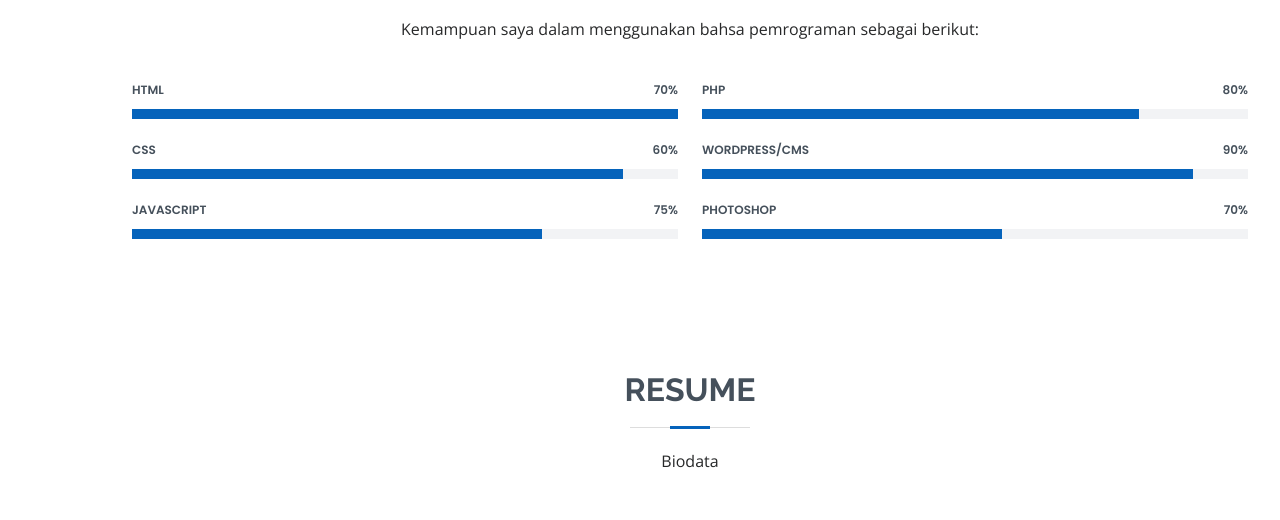
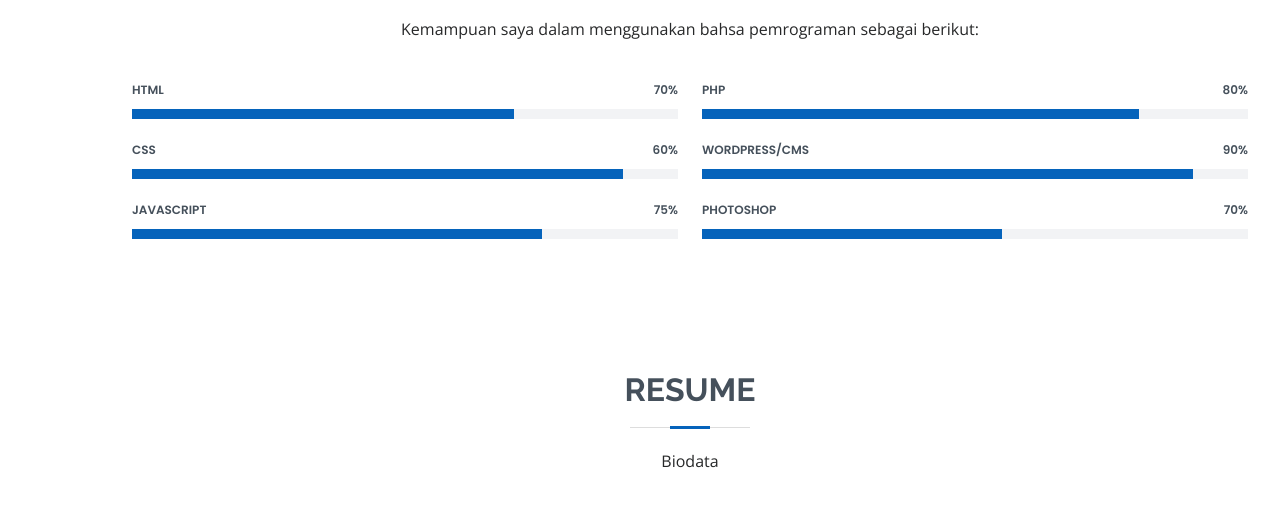
Before and after one commit to Brena321/portofolioku, a plain HTML site: page index.html in a window 1280 px wide. Shown: the part 2061-2581 px from the top of the page. Drawn offline with nearby package versions, Linux system fonts and the light colour scheme.

Commit message:
Update index.html

```diff
--- a/index.html
+++ b/index.html
@@ -184,7 +184,7 @@
             <div class="progress">
               <span class="skill">HTML <i class="val">70%</i></span>
               <div class="progress-bar-wrap">
-                <div class="progress-bar" role="progressbar" aria-valuenow="100" aria-valuemin="0" aria-valuemax="70"></div>
+                <div class="progress-bar" role="progressbar" aria-valuenow="70" aria-valuemin="0" aria-valuemax="100"></div>
               </div>
             </div>
 
```
